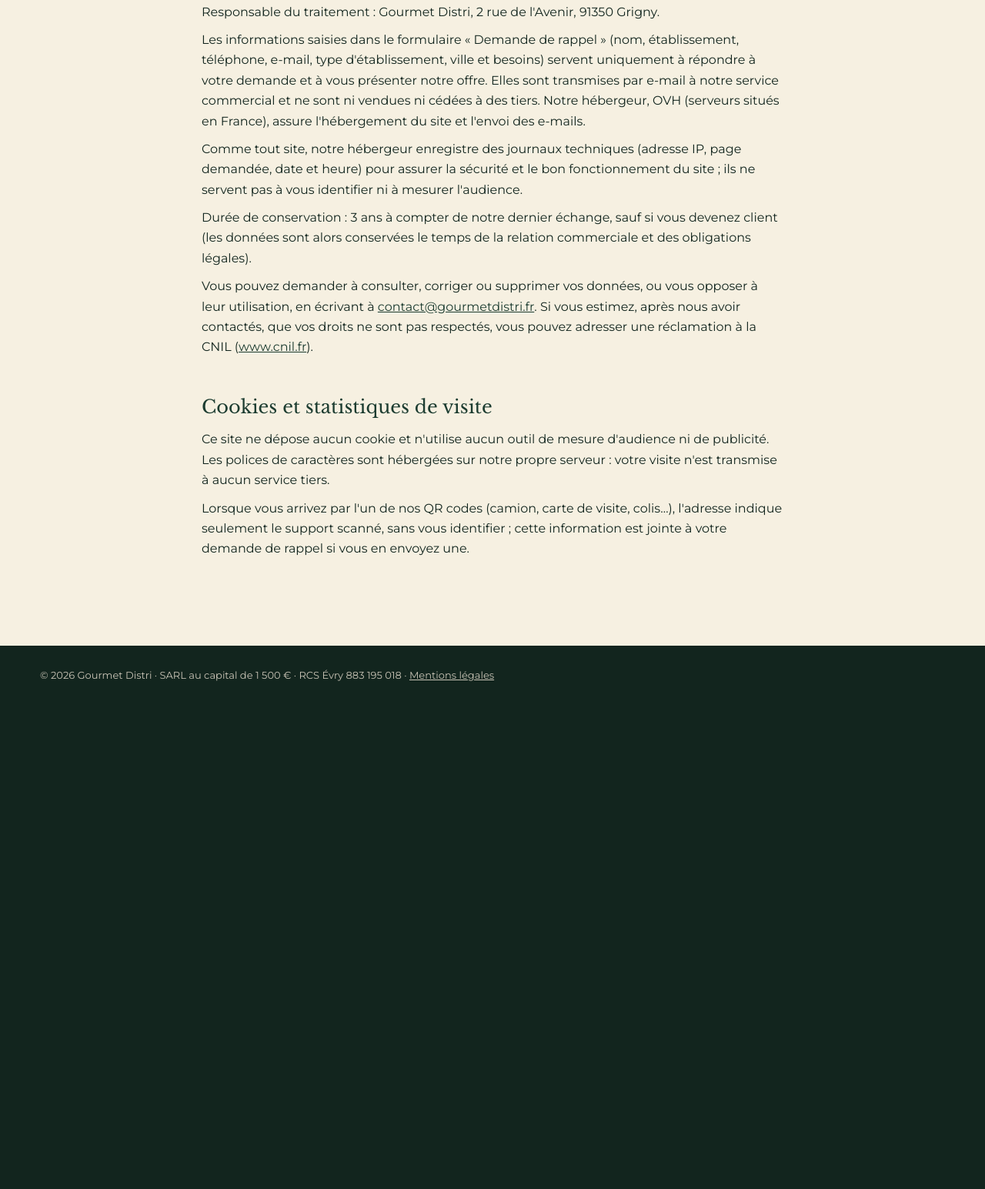
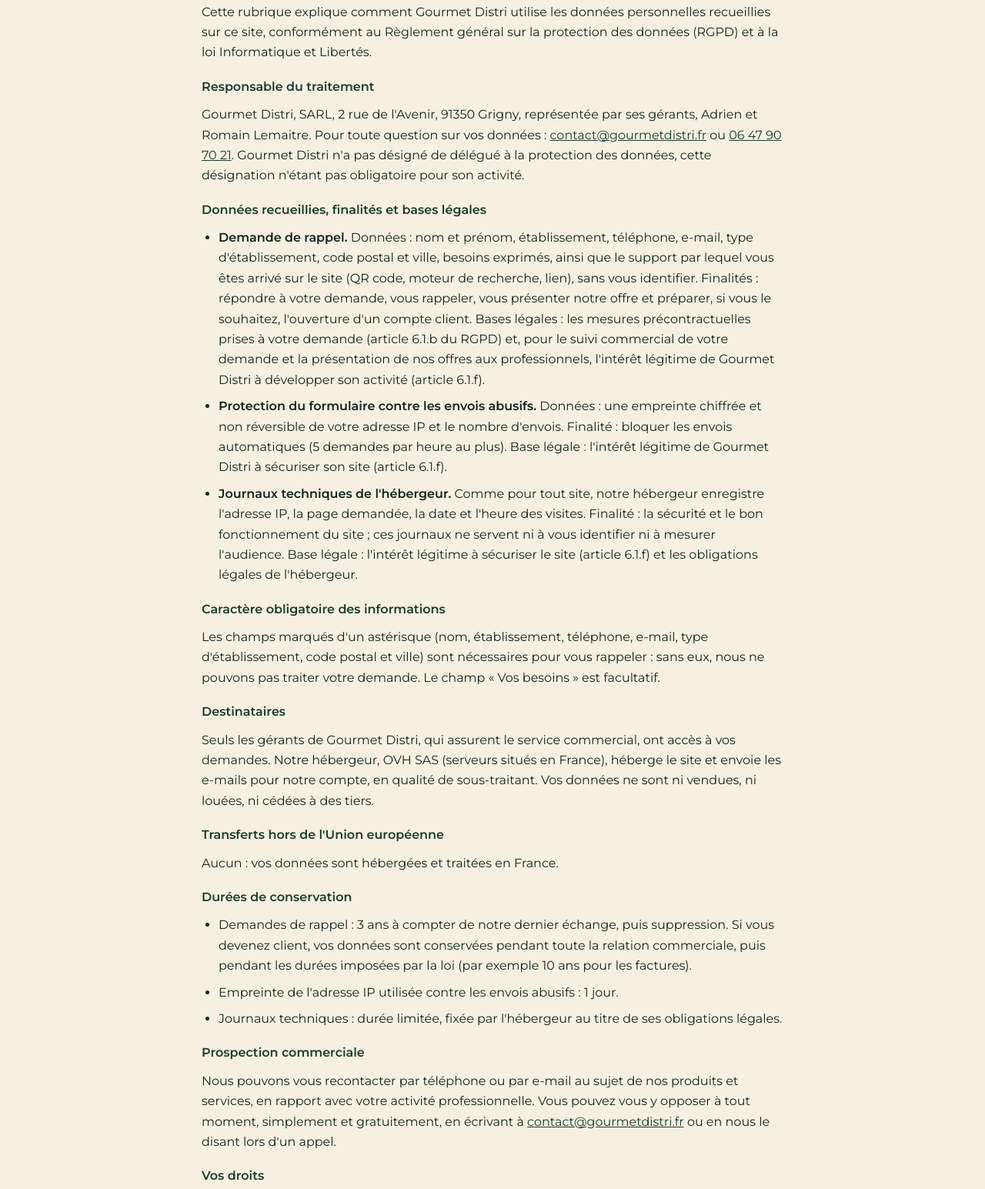
Before and after one commit to Euphorique91/site-vitrine, a plain HTML site: page mentions-legales/index.html in a window 1280 px wide. Shown: the part 1015-2560 px from the top of the page at 77% size. Before the commit the page ends 1939 px from the top, so only its background shows below. Drawn offline with Linux system fonts and the light colour scheme.

Commit message:
Confidentialité : information RGPD complète (bases légales, droits, durées)
Rubrique Données personnelles réécrite selon l'article 13 du RGPD :
responsable et contact, données et finalités avec leur base légale,
champs obligatoires, destinataires, absence de transfert hors UE,
durées de conservation, prospection, droits et recours CNIL,
absence de décision automatisée, sécurité. Texte sous le formulaire
complété (durée de 3 ans, droits).

Co-Authored-By: Claude Opus 5.5 <noreply@anthropic.com>
Claude-Session: https://claude.ai/code/session_0172z5Jr6cQss2ptCaP1tsaX

```diff
--- a/mentions-legales/index.html
+++ b/mentions-legales/index.html
@@ -4,7 +4,7 @@
 <meta charset="utf-8">
 <meta name="viewport" content="width=device-width, initial-scale=1">
 <title>Mentions légales et confidentialité · Gourmet Distri</title>
-<meta name="description" content="Mentions légales du site gourmetdistri.fr : éditeur, hébergeur, données personnelles et cookies de Gourmet Distri, grossiste alimentaire à Grigny (91).">
+<meta name="description" content="Mentions légales du site gourmetdistri.fr : éditeur, hébergeur, données personnelles (RGPD) et cookies de Gourmet Distri, grossiste alimentaire à Grigny (91).">
 <meta name="robots" content="index, follow">
 <link rel="canonical" href="https://gourmetdistri.fr/mentions-legales/">
 <meta name="theme-color" content="#1C3C30">
@@ -21,6 +21,9 @@ a:focus-visible{outline:2px solid #EFD28E;outline-offset:3px}
 main a:focus-visible{outline-color:#1C3C30}
 main h2{margin:0;font-family:'Libre Baskerville',Georgia,serif;font-weight:400;font-size:24px;color:#1C3C30}
 main p,main ul{margin:0}
+main h3{margin:8px 0 0;font-size:16px;font-weight:600;color:#1C3C30}
+main ul{padding-left:22px}
+main li+li{margin-top:8px}
 main section{display:flex;flex-direction:column;gap:10px;scroll-margin-top:24px}
 @media (max-width:760px){.pied,.haut{padding-left:20px!important;padding-right:20px!important}main{padding:64px 20px 88px!important}}
 </style>
@@ -53,15 +56,42 @@ main section{display:flex;flex-direction:column;gap:10px;scroll-margin-top:24px}
 </section>
 <section id="donnees">
 <h2>Données personnelles et confidentialité</h2>
-<p>Responsable du traitement : Gourmet Distri, 2 rue de l'Avenir, 91350 Grigny.</p>
-<p>Les informations saisies dans le formulaire « Demande de rappel » (nom, établissement, téléphone, e-mail, type d'établissement, ville et besoins) servent uniquement à répondre à votre demande et à vous présenter notre offre. Elles sont transmises par e-mail à notre service commercial et ne sont ni vendues ni cédées à des tiers. Notre hébergeur, OVH (serveurs situés en France), assure l'hébergement du site et l'envoi des e-mails.</p>
-<p>Comme tout site, notre hébergeur enregistre des journaux techniques (adresse IP, page demandée, date et heure) pour assurer la sécurité et le bon fonctionnement du site ; ils ne servent pas à vous identifier ni à mesurer l'audience.</p>
-<p>Durée de conservation : 3 ans à compter de notre dernier échange, sauf si vous devenez client (les données sont alors conservées le temps de la relation commerciale et des obligations légales).</p>
-<p>Vous pouvez demander à consulter, corriger ou supprimer vos données, ou vous opposer à leur utilisation, en écrivant à <a href="mailto:contact@gourmetdistri.fr">contact@gourmetdistri.fr</a>. Si vous estimez, après nous avoir contactés, que vos droits ne sont pas respectés, vous pouvez adresser une réclamation à la CNIL (<a href="https://www.cnil.fr" rel="noopener">www.cnil.fr</a>).</p>
+<p>Cette rubrique explique comment Gourmet Distri utilise les données personnelles recueillies sur ce site, conformément au Règlement général sur la protection des données (RGPD) et à la loi Informatique et Libertés.</p>
+<h3>Responsable du traitement</h3>
+<p>Gourmet Distri, SARL, 2 rue de l'Avenir, 91350 Grigny, représentée par ses gérants, Adrien et Romain Lemaitre. Pour toute question sur vos données : <a href="mailto:contact@gourmetdistri.fr">contact@gourmetdistri.fr</a> ou <a href="tel:+33647907021">06 47 90 70 21</a>. Gourmet Distri n'a pas désigné de délégué à la protection des données, cette désignation n'étant pas obligatoire pour son activité.</p>
+<h3>Données recueillies, finalités et bases légales</h3>
+<ul>
+<li><strong>Demande de rappel.</strong> Données : nom et prénom, établissement, téléphone, e-mail, type d'établissement, code postal et ville, besoins exprimés, ainsi que le support par lequel vous êtes arrivé sur le site (QR code, moteur de recherche, lien), sans vous identifier. Finalités : répondre à votre demande, vous rappeler, vous présenter notre offre et préparer, si vous le souhaitez, l'ouverture d'un compte client. Bases légales : les mesures précontractuelles prises à votre demande (article 6.1.b du RGPD) et, pour le suivi commercial de votre demande et la présentation de nos offres aux professionnels, l'intérêt légitime de Gourmet Distri à développer son activité (article 6.1.f).</li>
+<li><strong>Protection du formulaire contre les envois abusifs.</strong> Données : une empreinte chiffrée et non réversible de votre adresse IP et le nombre d'envois. Finalité : bloquer les envois automatiques (5 demandes par heure au plus). Base légale : l'intérêt légitime de Gourmet Distri à sécuriser son site (article 6.1.f).</li>
+<li><strong>Journaux techniques de l'hébergeur.</strong> Comme pour tout site, notre hébergeur enregistre l'adresse IP, la page demandée, la date et l'heure des visites. Finalité : la sécurité et le bon fonctionnement du site ; ces journaux ne servent ni à vous identifier ni à mesurer l'audience. Base légale : l'intérêt légitime à sécuriser le site (article 6.1.f) et les obligations légales de l'hébergeur.</li>
+</ul>
+<h3>Caractère obligatoire des informations</h3>
+<p>Les champs marqués d'un astérisque (nom, établissement, téléphone, e-mail, type d'établissement, code postal et ville) sont nécessaires pour vous rappeler : sans eux, nous ne pouvons pas traiter votre demande. Le champ « Vos besoins » est facultatif.</p>
+<h3>Destinataires</h3>
+<p>Seuls les gérants de Gourmet Distri, qui assurent le service commercial, ont accès à vos demandes. Notre hébergeur, OVH SAS (serveurs situés en France), héberge le site et envoie les e-mails pour notre compte, en qualité de sous-traitant. Vos données ne sont ni vendues, ni louées, ni cédées à des tiers.</p>
+<h3>Transferts hors de l'Union européenne</h3>
+<p>Aucun : vos données sont hébergées et traitées en France.</p>
+<h3>Durées de conservation</h3>
+<ul>
+<li>Demandes de rappel : 3 ans à compter de notre dernier échange, puis suppression. Si vous devenez client, vos données sont conservées pendant toute la relation commerciale, puis pendant les durées imposées par la loi (par exemple 10 ans pour les factures).</li>
+<li>Empreinte de l'adresse IP utilisée contre les envois abusifs : 1 jour.</li>
+<li>Journaux techniques : durée limitée, fixée par l'hébergeur au titre de ses obligations légales.</li>
+</ul>
+<h3>Prospection commerciale</h3>
+<p>Nous pouvons vous recontacter par téléphone ou par e-mail au sujet de nos produits et services, en rapport avec votre activité professionnelle. Vous pouvez vous y opposer à tout moment, simplement et gratuitement, en écrivant à <a href="mailto:contact@gourmetdistri.fr">contact@gourmetdistri.fr</a> ou en nous le disant lors d'un appel.</p>
+<h3>Vos droits</h3>
+<p>Vous disposez d'un droit d'accès à vos données, de rectification, d'effacement, de limitation du traitement, d'opposition (à la prospection, sans avoir à vous justifier) et de portabilité des données que vous nous avez fournies. Vous pouvez aussi définir des directives sur le sort de vos données après votre décès.</p>
+<p>Pour exercer ces droits, écrivez à <a href="mailto:contact@gourmetdistri.fr">contact@gourmetdistri.fr</a> ou à Gourmet Distri, 2 rue de l'Avenir, 91350 Grigny. Nous vous répondons dans un délai d'un mois, qui peut être prolongé de deux mois si la demande est complexe ; nous vous en informons alors. En cas de doute raisonnable sur votre identité, nous pouvons vous demander une information complémentaire.</p>
+<p>Si vous estimez, après nous avoir contactés, que vos droits ne sont pas respectés, vous pouvez adresser une réclamation à la CNIL, 3 place de Fontenoy, TSA 80715, 75334 Paris Cedex 07 (<a href="https://www.cnil.fr" rel="noopener">www.cnil.fr</a>).</p>
+<h3>Décision automatisée</h3>
+<p>Aucune décision automatisée ni aucun profilage n'est réalisé à partir de vos données.</p>
+<h3>Sécurité</h3>
+<p>Le site est servi uniquement en connexion sécurisée (HTTPS). Les copies de secours des demandes sont rangées hors de la partie publique du serveur, et l'accès aux demandes est réservé aux gérants.</p>
+<p>Dernière mise à jour de cette rubrique : 26 novembre 2026.</p>
 </section>
 <section id="cookies">
 <h2>Cookies et statistiques de visite</h2>
-<p>Ce site ne dépose aucun cookie et n'utilise aucun outil de mesure d'audience ni de publicité. Les polices de caractères sont hébergées sur notre propre serveur : votre visite n'est transmise à aucun service tiers.</p>
+<p>Ce site ne dépose aucun cookie et n'utilise aucun outil de mesure d'audience ni de publicité. Les polices de caractères sont hébergées sur notre propre serveur et le site n'intègre aucun contenu externe (vidéo, carte, réseau social) : votre visite n'est transmise à aucun service tiers. Aucun bandeau de consentement n'est donc nécessaire.</p>
 <p>Lorsque vous arrivez par l'un de nos QR codes (camion, carte de visite, colis…), l'adresse indique seulement le support scanné, sans vous identifier ; cette information est jointe à votre demande de rappel si vous en envoyez une.</p>
 </section>
 </main>
```
Also changed, not shown: index.html (+1 -1 lines).
